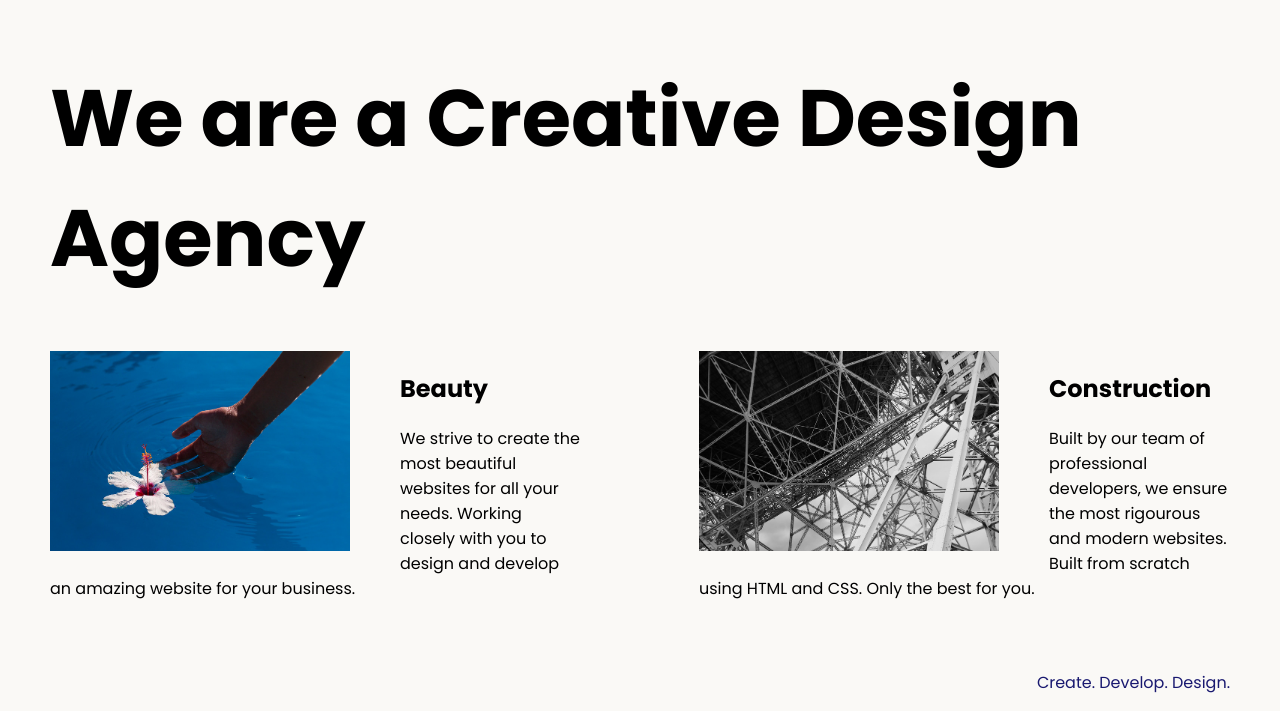
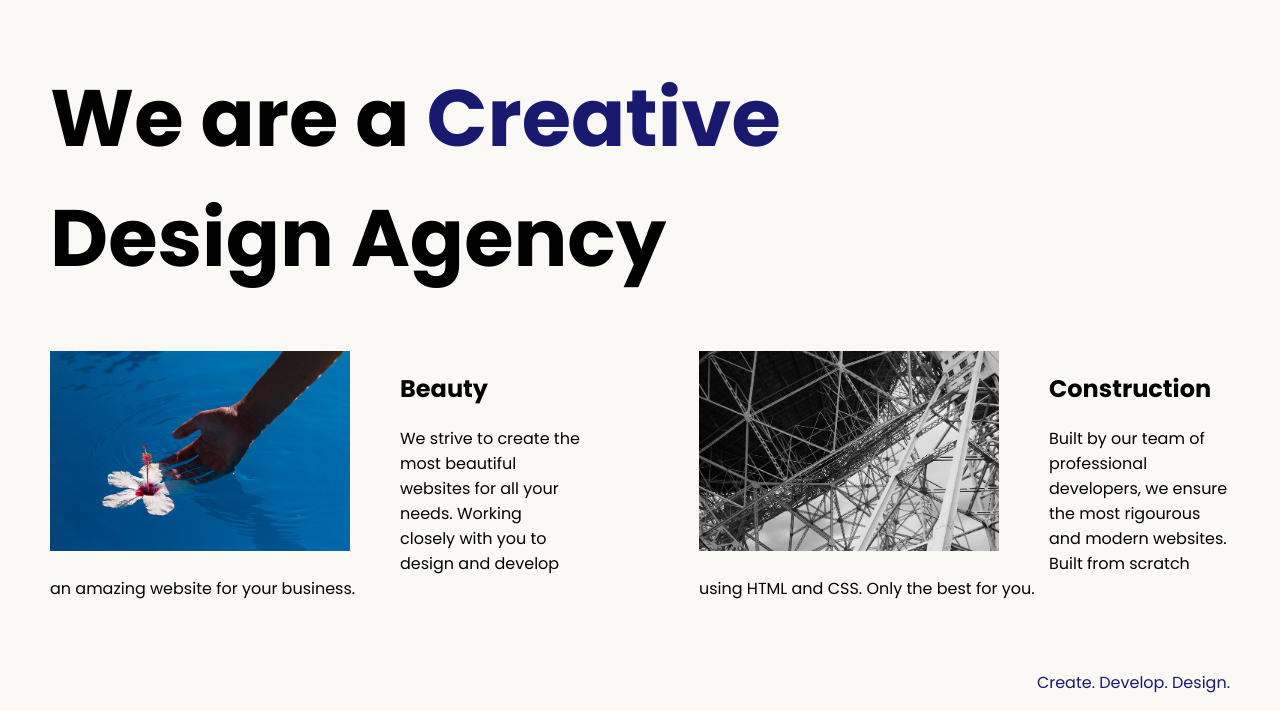
Before and after one commit to Somsaknisa/html-WebDesign8-4, a plain HTML site: page index.html in a window 1280 px wide. Shown: the part 99-810 px from the top of the page. Drawn offline with Linux system fonts and the light colour scheme.

Commit message:
Update index.html

```diff
--- a/index.html
+++ b/index.html
@@ -14,7 +14,7 @@
 <body>
   <div class="main">
     <img class="logo" src="./assets/images/logo.png" alt="logo">
-    <h1>We are a Creative Design Agency</h1>
+    <h1>We are a <span>Creative</span><br/> Design Agency</h1>
     <div class="left card"><img class="tile-image" src="./assets/images/beautiful.jpg" alt="hand and flower in water">
       <h2 class="card-title">Beauty</h2>
       <p class="card-text">We strive to create the most beautiful websites for all your needs. Working closely with you
```
